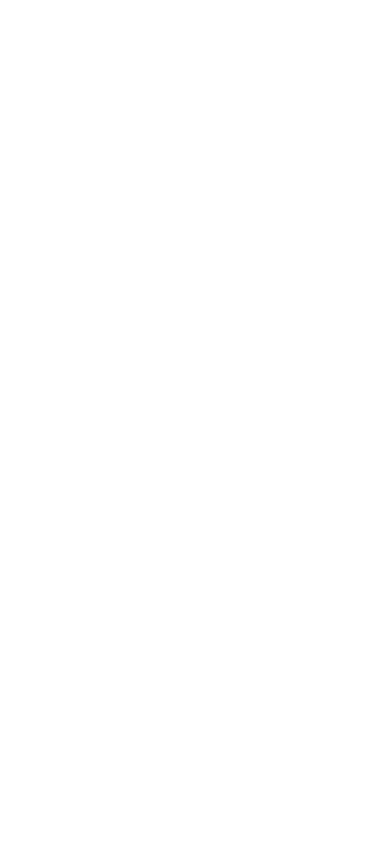
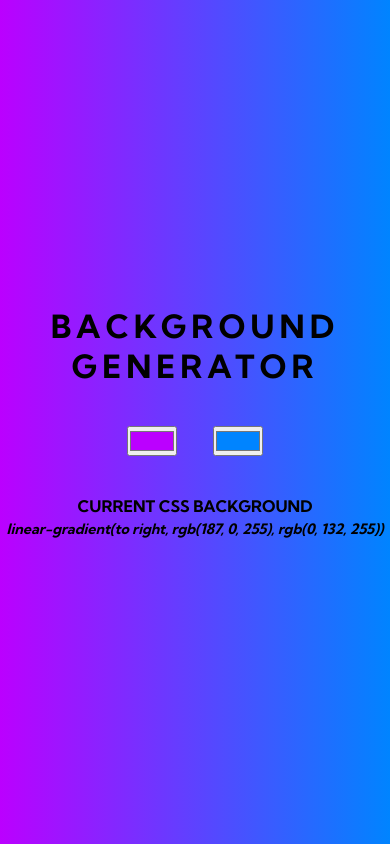
Before and after one commit to Ghidyon/gradient-generator, a plain HTML site: page index.html in a window 390 px wide. Drawn offline with Linux system fonts and the light colour scheme.

Commit message:
responsiveness

```diff
--- a/index.html
+++ b/index.html
@@ -4,11 +4,24 @@
 <head>
     <meta charset="UTF-8">
     <meta name="viewport" content="width=device-width, initial-scale=1.0">
+    <meta name="description" content="CSS property of gradient background">
+    <meta name="keywords" content="Gradient Background">
+    <meta name="author" content="Gideon Akunana">
     <title>Gradient Background</title>
+    <link rel="stylesheet" href="style.css">
+    <link href="https://fonts.googleapis.com/css2?family=Kumbh+Sans:wght@300;400;700&display=swap" rel="stylesheet">
 </head>
 
 <body>
+    <div class="container">
+        <h1>Background Generator</h1>
+        <input type="color" name="" id="color1" value="#bb00ff">
+        <input type="color" name="" id="color2" value="#0084ff">
+        <h4>Current CSS Background</h4>
+        <h5 id="css-property"></h5>
+    </div>
 
+    <script src="main.js"></script>
 </body>
 
 </html>
--- a/main.js
+++ b/main.js
@@ -0,0 +1,14 @@
+const firstColor = document.querySelector('#color1');
+const secondColor = document.querySelector('#color2');
+const cssProperty = document.querySelector('#css-property');
+const body = document.querySelector('body');
+body.style.background = `linear-gradient(to right, ${color1.value}, ${color2.value}`;
+cssProperty.textContent = body.style.background;
+
+const setGradient = () => {
+    body.style.background = `linear-gradient(to right, ${color1.value}, ${color2.value}`
+    cssProperty.textContent = body.style.background;
+}
+
+firstColor.addEventListener("input", setGradient);
+secondColor.addEventListener("input", setGradient);
--- a/style.css
+++ b/style.css
@@ -0,0 +1,56 @@
+*, *::after, *::before {
+    margin: 0;
+    padding: 0;
+    box-sizing: border-box;
+}
+
+body {
+    display: flex;
+    min-height: 100vh;
+    justify-content: center;
+    align-items: center;
+    font-family: 'Kumbh Sans', sans-serif;
+}
+
+.container {
+    text-align: center;
+}
+
+h1, input {
+    margin-bottom: 2.5rem;
+}
+
+h1 {
+    text-transform: uppercase;
+    letter-spacing: 5px;
+}
+
+#color1, #color2 {
+    width: 50px;
+    height: 30px;
+}
+
+#color1 {
+    margin-right: 1rem;
+}
+
+#color2 {
+    margin-left: 1rem;
+}
+
+h4 {
+    text-transform: uppercase;
+    margin-bottom: .3rem;
+}
+
+h5 {
+    font-style: italic;
+    font-size: .9rem;
+}
+
+@media (min-width: 768px) {
+    #color1, #color2 {
+        width: 60px;
+        height: 30px;
+    }
+}
```
